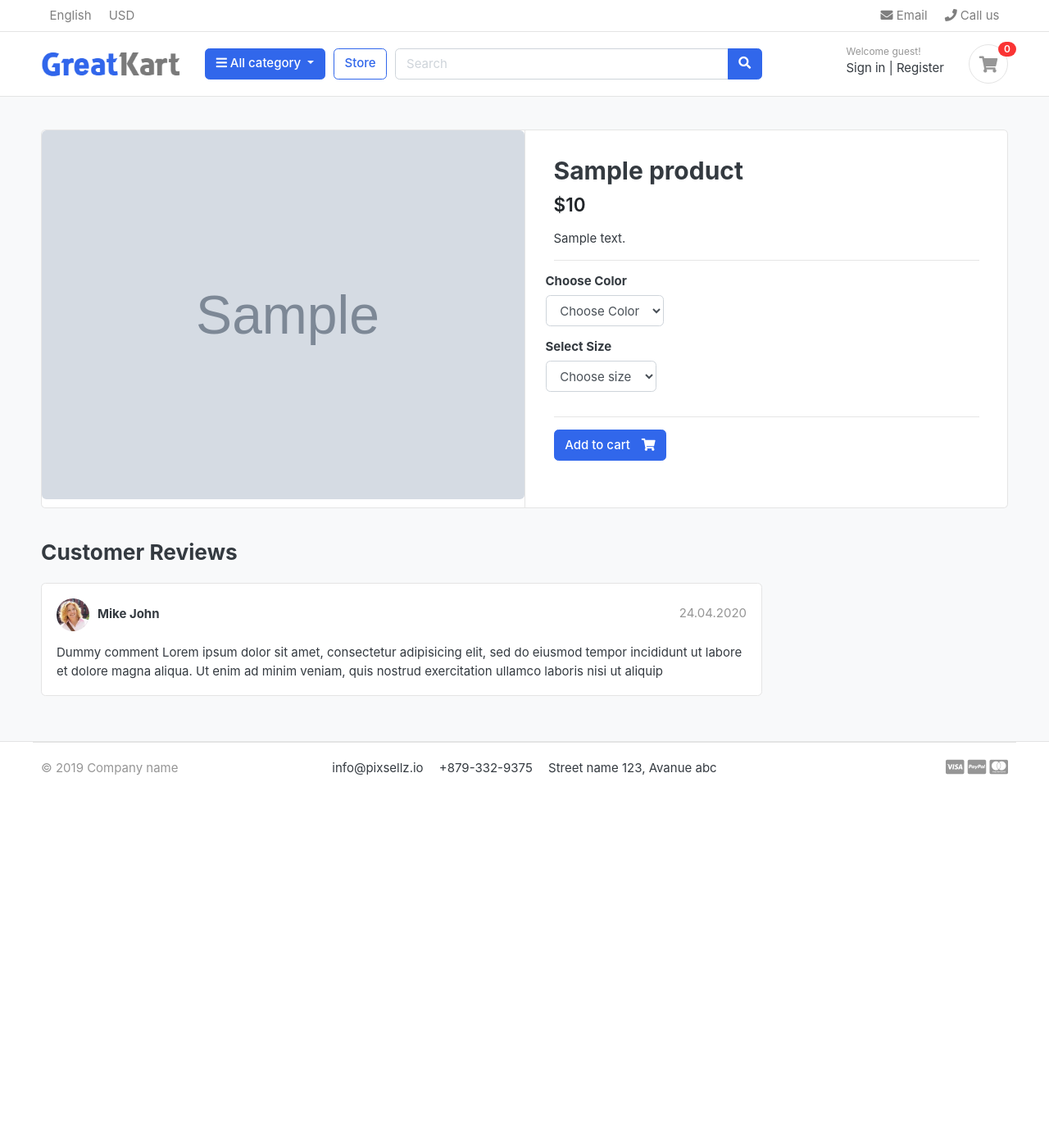
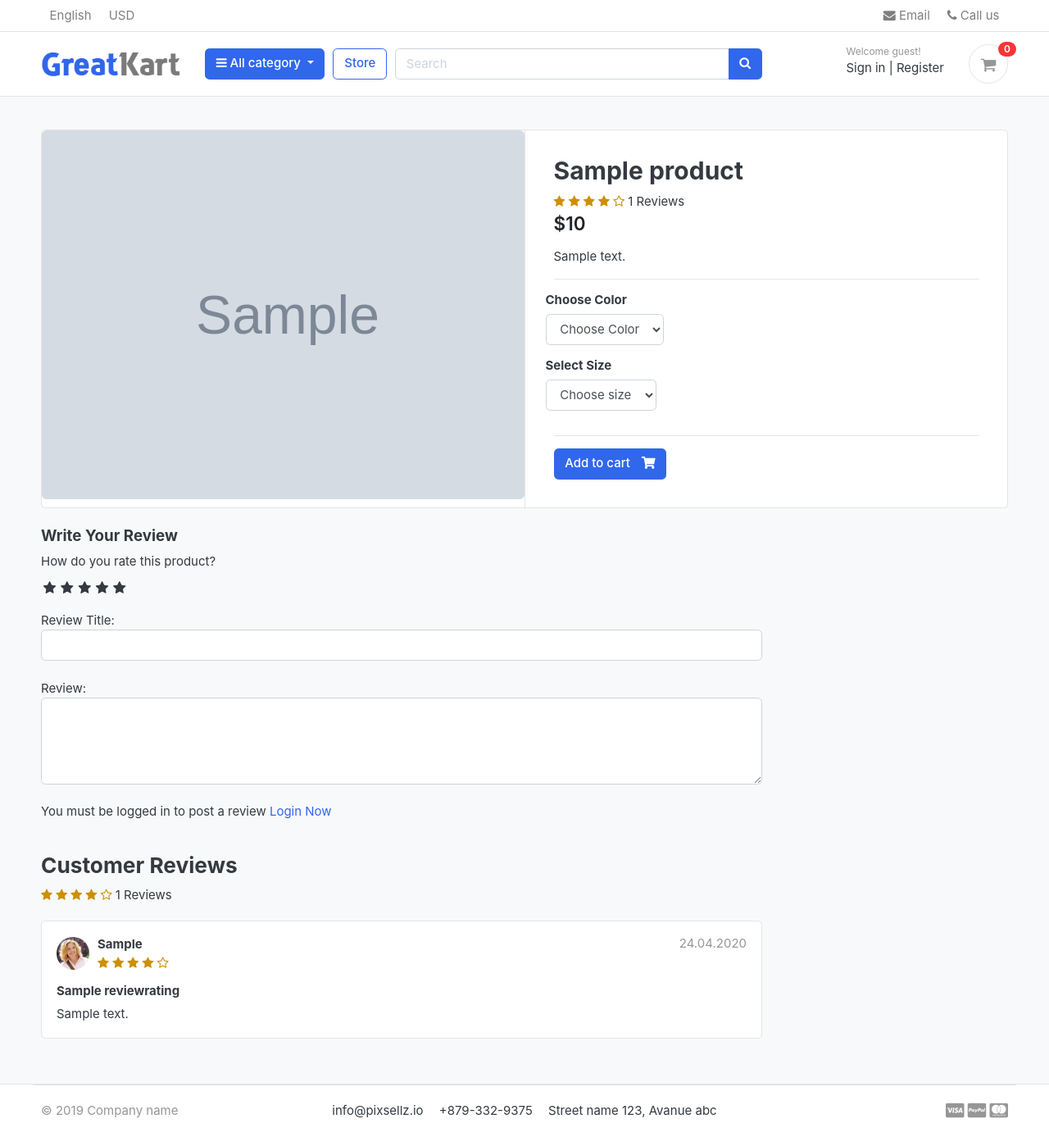
Before and after one commit to kranthireddy98/django-ecommerce, a Django app: a page that uses templates/base.html in a window 1280 px wide. Shown: the whole page at 82% size. Before the commit the page ends 946 px from the top, so only its background shows below. Run offline with Django 5.2, Linux system fonts and the light colour scheme; tables that the repository leaves empty hold one stand-in row (values such as "Sample post"); grey boxes marked "Sample" are stand-in pictures; some libraries are stand-ins or nearby versions; some web fonts are replaced.

Commit message:
rating system

```diff
--- /dev/null
+++ b/greatKart/static/css/custom.css
@@ -0,0 +1,50 @@
+/* Hide Radio button */
+
+.rate > input {
+    display: none;
+}
+
+.rate{
+    display: inline-block;
+    border: 0;
+}
+
+.rate > label{
+    float: right;
+}
+
+
+/* Shoing Stars */
+
+.rate > label:before{
+    display: inline-block;
+    font-size: 1.1rem;
+    font-family: FontAwesome;
+    content: "\f005";
+    margin: 0;
+    padding: 0.3rem .2rem;
+    cursor : pointer
+}
+
+/* half star */
+
+.rate .half:before{
+    content: "\f089";
+    position: absolute;
+    padding-right: 0;
+}
+
+input:checked ~ label,label:hover ~ label{
+    color: #ffb503;
+}
+
+input:checked + label:hover,input:checked ~ label:hover,input:checked ~ label:hover ~ label,
+label:hover ~ input:checked ~label{
+    color: #cc9000;
+}
+
+
+
+.rating-star i{
+    color: #cc9000 !important;
+}
--- a/store/admin.py
+++ b/store/admin.py
@@ -1,6 +1,6 @@
 from django.contrib import admin
 
-from .models import Product, Variation
+from .models import Product, ReviewRating, Variation
 
 # Register your models here.
 class ProductAdmin(admin.ModelAdmin):
@@ -13,3 +13,4 @@ class VariationAdmin(admin.ModelAdmin):
     list_editable = ('is_active',)#to make field editable in the table view directly
     list_filter = ('product','variation_category','variation_value')# to make table view to filter based on the given values in the tuple
 admin.site.register(Variation,VariationAdmin)
+admin.site.register(ReviewRating)
--- a/store/urls.py
+++ b/store/urls.py
@@ -7,4 +7,6 @@ urlpatterns = [
     path('category/<slug:category_slug>/',views.store,name='products_by_category'),
     path('category/<slug:category_slug>/<slug:product_slug>/',views.product_detail,name='product_detail'),
     path('search/',views.search,name='search'),
+    path('submit_review/<int:product_id>/',views.submit_review,name='submit_review'),
+
 ]
--- a/store/views.py
+++ b/store/views.py
@@ -1,10 +1,13 @@
-from django.shortcuts import get_object_or_404, render
+from django.shortcuts import get_object_or_404, redirect, render
 from carts.models import CartItem
 from carts.views import _cart_id
 from django.http import HttpResponse
 from category.models import Category
 from django.db.models import Q
-from .models import Product, Variation
+from django.contrib import messages,auth
+from orders.models import OrderProduct
+from store.forms import ReviewForm
+from .models import Product, ReviewRating, Variation
 from django.core.paginator import EmptyPage,PageNotAnInteger,Paginator
 # Create your views here.
 
@@ -37,10 +40,22 @@ def product_detail(request,category_slug,product_slug):
     product= get_object_or_404(Product,slug=product_slug,category__slug=category_slug)
     in_cart = CartItem.objects.filter(cart__cart_id = _cart_id(request),product=product).exists()
     color   = Variation.objects.filter(product=product,is_active=True,variation_category='color')
+
+    if request.user.is_authenticated:
+        try:
+            orderproduct = OrderProduct.objects.filter(user=request.user,product_id=product.id).exists()
+        except OrderProduct.DoesNotExist:
+            orderproduct =None
+    else:
+        orderproduct =None
+    reviews = ReviewRating.objects.filter(product_id =product.id,status=True )
+
     context = {
         'product' : product,
         'in_cart' : in_cart,
-        'colors'   : color
+        'colors'   : color,
+        'reviews' : reviews,
+        'orderproduct' : orderproduct
     }
     return render(request,'store/product_detail.html',context)
 
@@ -58,3 +73,27 @@ def search(request):
     }
     #print(context)
     return render(request,'store/store.html',context)
+
+
+def submit_review(request,product_id):
+    url = request.META.get('HTTP_REFERER')
+    if request.method == 'POST':
+        try :
+            reviews = ReviewRating.objects.get(user__id = request.user.id,product__id = product_id)
+            form = ReviewForm(request.POST,instance=reviews)
+            form.save()
+            messages.success(request,'Thank you! Your review has been updated.')
+            return redirect(url)
+        except ReviewRating.DoesNotExist:
+            form = ReviewForm(request.POST)
+            if form.is_valid():
+                data = ReviewRating()
+                data.subject = form.cleaned_data['subject']
+                data.rating = form.cleaned_data['rating']
+                data.review = form.cleaned_data['review']
+                data.ip = request.META.get('REMOTE_ADDR')
+                data.product_id = product_id
+                data.user_id = request.user.id
+                data.save()
+                messages.success(request,'Thank you! Your review has been submitted.')
+                return redirect(url)
--- a/templates/base.html
+++ b/templates/base.html
@@ -21,10 +21,12 @@
 
 <!-- Font awesome 5 -->
 <link href="{% static 'fonts/fontawesome/css/all.min.css' %}" type="text/css" rel="stylesheet">
+<link rel="stylesheet" href="https://cdnjs.cloudflare.com/ajax/libs/font-awesome/4.7.0/css/font-awesome.min.css">
 
 <!-- custom style -->
 <link href="{% static 'css/ui.css' %}" rel="stylesheet" type="text/css"/>
 <link href="{% static 'css/responsive.css' %}" rel="stylesheet" media="only screen and (max-width: 1200px)" />
+<link href="{% static 'css/custom.css' %}" rel="stylesheet" type="text/css"/>
 
 <!-- custom javascript -->
 <script src="{% static 'js/script.js' %}" type="text/javascript"></script>
--- a/templates/orders/order_complete.html
+++ b/templates/orders/order_complete.html
@@ -68,8 +68,8 @@
                                             <tr>
                                                 <td>{{item.product.product_name}}
                                                   <p class="text-muted small">
-                                          					{% if item.variations.all %}
-                                          						{% for i in item.variations.all %}
+                                          					{% if item.variation.all %}
+                                          						{% for i in item.variation.all %}
                                           							{{ i.variation_category | capfirst }} : {{ i.variation_value | capfirst }} <br>
                                           						{% endfor %}
                                           					{% endif %}
--- a/templates/store/product_detail.html
+++ b/templates/store/product_detail.html
@@ -23,6 +23,16 @@
           <article class="content-body">
 
     <h2 class="title">{{product.product_name}}</h2>
+    <div class="rating-star">
+        <span>
+            <i class="fa fa-star{% if product.get_avg_rating < 0.5 %}-o{% elif product.get_avg_rating >= 0.5 and product.get_avg_rating < 1 %}-half-o {% endif %}" aria-hidden="true"></i>
+            <i class="fa fa-star{% if product.get_avg_rating < 1.5 %}-o{% elif product.get_avg_rating >= 1.5 and product.get_avg_rating < 2 %}-half-o {% endif %}" aria-hidden="true"></i>
+            <i class="fa fa-star{% if product.get_avg_rating < 2.5 %}-o{% elif product.get_avg_rating >= 2.5 and product.get_avg_rating < 3 %}-half-o {% endif %}" aria-hidden="true"></i>
+            <i class="fa fa-star{% if product.get_avg_rating < 3.5 %}-o{% elif product.get_avg_rating >= 3.5 and product.get_avg_rating < 4 %}-half-o {% endif %}" aria-hidden="true"></i>
+            <i class="fa fa-star{% if product.get_avg_rating < 4.5 %}-o{% elif product.get_avg_rating >= 4.5 and product.get_avg_rating < 5 %}-half-o {% endif %}" aria-hidden="true"></i>
+            <span>{{ product.countReview }} Reviews</span>
+            </span>
+    </div>
 
     <div class="mb-3">
         <var class="price h4">${{product.price}}</var>
@@ -81,31 +91,92 @@
     <div class="row">
                 <div class="col-md-9">
 
+        <form action="{% url 'submit_review'  product.id %}" method="POST">
+            {% csrf_token %}
+
+            <h5>Write Your Review</h5>
+
+            <div >
+                <label>How do you rate this product?</label>
+                <br>
+                <div class="rate">
+                            <input type="radio" name="rating" id="rating10" value="5" required><label for="rating10" title="5"></label>
+                            <input type="radio" name="rating" id="rating9" value="4.5" required><label for="rating9" title="45" class="half"></label>
+                            <input type="radio" name="rating" id="rating8" value="4" required><label for="rating8" title="4"></label>
+                            <input type="radio" name="rating" id="rating7" value="3.5" required><label for="rating7" title="3.5" class="half"></label>
+                            <input type="radio" name="rating" id="rating6" value="3" required><label for="rating6" title="3"></label>
+                            <input type="radio" name="rating" id="rating5" value="2.5" required><label for="rating5" title="2.5" class="half"></label>
+                            <input type="radio" name="rating" id="rating4" value="2" required><label for="rating4" title="2"></label>
+                            <input type="radio" name="rating" id="rating3" value="1.5" required><label for="rating3" title="1.5" class="half"></label>
+                            <input type="radio" name="rating" id="rating2" value="1" required><label for="rating2" title="1"></label>
+                            <input type="radio" name="rating" id="rating1" value="0.5" required><label for="rating1" title="0.5" class="half"></label>
+
+                </div>
+                <br>
+                Review Title:
+                <input type="text" class="form-control" name="subject">
+
+                <br>
+                Review:
+                <textarea name="review" rows="4" class="form-control"></textarea>
+                <br>
+                {% if user.is_authenticated %}
+                {% if orderproduct %}
+                <input type="submit" value="Submit Review" class="btn btn-primary">
+                {% else %}
+                <p>you must purchase to review this product</p>
+                {% endif %}
+                {% else %}
+                 <p>You must be logged in to post a review <span><a href="{% url 'login' %}">Login Now</a></span></p>
+                {% endif %}
+            </div>
+            <br>
+            {% include  'includes/alerts.html' %}
+        </form>
+
         <header class="section-heading">
             <h3>Customer Reviews </h3>
+            <div class="rating-star">
+                <span>
+                    <i class="fa fa-star{% if product.get_avg_rating < 0.5 %}-o{% elif product.get_avg_rating >= 0.5 and product.get_avg_rating < 1 %}-half-o {% endif %}" aria-hidden="true"></i>
+                    <i class="fa fa-star{% if product.get_avg_rating < 1.5 %}-o{% elif product.get_avg_rating >= 1.5 and product.get_avg_rating < 2 %}-half-o {% endif %}" aria-hidden="true"></i>
+                    <i class="fa fa-star{% if product.get_avg_rating < 2.5 %}-o{% elif product.get_avg_rating >= 2.5 and product.get_avg_rating < 3 %}-half-o {% endif %}" aria-hidden="true"></i>
+                    <i class="fa fa-star{% if product.get_avg_rating < 3.5 %}-o{% elif product.get_avg_rating >= 3.5 and product.get_avg_rating < 4 %}-half-o {% endif %}" aria-hidden="true"></i>
+                    <i class="fa fa-star{% if product.get_avg_rating < 4.5 %}-o{% elif product.get_avg_rating >= 4.5 and product.get_avg_rating < 5 %}-half-o {% endif %}" aria-hidden="true"></i>
+                    <span>{{ product.countReview }} Reviews</span>
+                    </span>
+            </div>
 
         </header>
-
+        {% for review in reviews %}
         <article class="box mb-3">
             <div class="icontext w-100">
                 <img src="{% static './images/avatars/avatar1.jpg' %}" class="img-xs icon rounded-circle">
                 <div class="text">
                     <span class="date text-muted float-md-right">24.04.2020 </span>
-                    <h6 class="mb-1">Mike John </h6>
 
+                    <h6 class="mb-1">{{review.user.first_name}} </h6>
+                    <div class="rating-star">
+                        <span>
+                            <i class="fa fa-star{% if review.rating < 0.5 %}-o{% elif review.rating >= 0.5 and review.rating < 1 %}-half-o {% endif %}" aria-hidden="true"></i>
+                            <i class="fa fa-star{% if review.rating < 1.5 %}-o{% elif review.rating >= 1.5 and review.rating < 2 %}-half-o {% endif %}" aria-hidden="true"></i>
+                            <i class="fa fa-star{% if review.rating < 2.5 %}-o{% elif review.rating >= 2.5 and review.rating < 3 %}-half-o {% endif %}" aria-hidden="true"></i>
+                            <i class="fa fa-star{% if review.rating < 3.5 %}-o{% elif review.rating >= 3.5 and review.rating < 4 %}-half-o {% endif %}" aria-hidden="true"></i>
+                            <i class="fa fa-star{% if review.rating < 4.5 %}-o{% elif review.rating >= 4.5 and review.rating < 5 %}-half-o {% endif %}" aria-hidden="true"></i>
+
+                            </span>
+                    </div>
                 </div>
             </div> <!-- icontext.// -->
             <div class="mt-3">
+                <h6>{{ review.subject }}</h6>
                 <p>
-                    Dummy comment Lorem ipsum dolor sit amet, consectetur adipisicing elit, sed do eiusmod
-                    tempor incididunt ut labore et dolore magna aliqua. Ut enim ad minim veniam,
-                    quis nostrud exercitation ullamco laboris nisi ut aliquip
+                    {{review.review}}
                 </p>
             </div>
         </article>
 
-
-
+        {% endfor %}
         </div> <!-- col.// -->
     </div> <!-- row.// -->
 
```
Also changed, not shown: store/forms.py (added, +7 -0 lines), store/models.py (+31 -1 lines), store/migrations/0007_alter_variation_variation_category_reviewrating.py (added).
